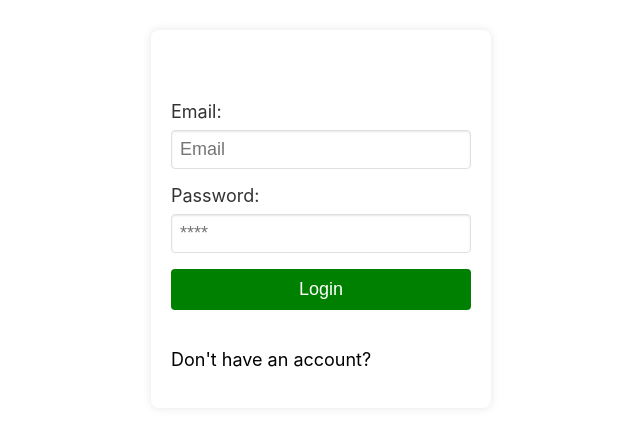
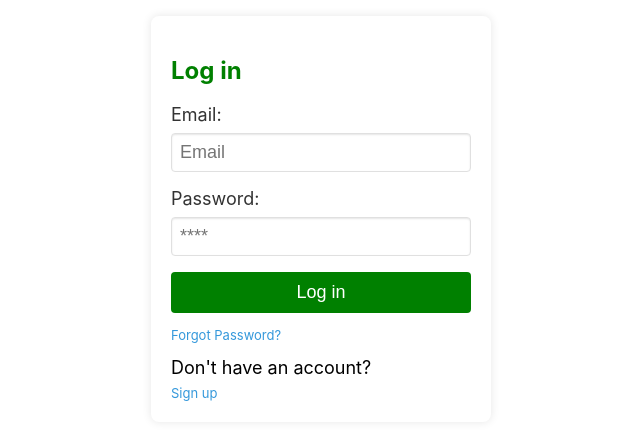
Before and after one commit to ambersanti1/TreeFund, a React (Create React App) app in the folder client/: page /login in a window 1280 px wide. Shown: the part 201-640 px from the top of the page, without its empty margins (319-959 px from the left). Built offline with nearby package versions, Linux system fonts and the light colour scheme.

Commit message:
cool changes

```diff
--- a/client/src/App.css
+++ b/client/src/App.css
@@ -10,7 +10,7 @@
 
 .content-container {
   width: 100%; /* Full width of the element */
-  max-width: 90%;
+  max-width: 95%;
   margin: 0 auto;
   padding: 20px;
   box-sizing: border-box;
--- a/client/src/components/Login.jsx
+++ b/client/src/components/Login.jsx
@@ -47,7 +47,7 @@ const Login = () => {
   return (
     <div className="sign-up-container">
       <form className="sign-up-form" onSubmit={handleSubmit}>
-        <h2>Login</h2>
+        <h2>Log in</h2>
 
         <label htmlFor="email">Email:</label>
         <input
@@ -64,11 +64,24 @@ const Login = () => {
           onChange={(e) => setPassword(e.target.value)}
         />
 
-        <button type="submit">Login</button>
-        <Link to="/forgotPassword">Forgot Password?</Link>
-        <p>
-          Don't have an account? <Link to="/signup">Sign up</Link>
-        </p>
+        <button type="submit">Log in</button>
+
+        <div className="after-button">
+
+          <div className="Forgot">
+            <Link to="/forgotPassword">Forgot Password?</Link>
+          </div>
+
+          <div className="dont">
+            <p> Don't have an account? </p>
+          </div>
+
+          <div className="user">
+            <Link to="/signup"> Sign up </Link>
+          </div>
+
+        </div>
+
       </form>
       <ToastContainer />
     </div>
--- a/client/src/styles/Signup.css
+++ b/client/src/styles/Signup.css
@@ -30,6 +30,11 @@ input {
   outline: none;
   box-shadow: inset 0 1px 2px rgba(0,0,0,0.1);
   transition: ease all  0.6s;
+  color: rgb(10, 65, 138);
+}
+
+input:focus{
+  color: black;
 }
 
 input:hover, input:focus {
@@ -51,3 +56,29 @@ button:hover {
   background-color: #004d00;
   box-shadow: 0 2px 4px rgba(0,0,0,0.2);
 }
+
+.sign-up-form h2{
+  color: green;
+  font-size: x-large;
+}
+
+.Forgot a, .user a {
+  color: #3498db;
+  text-decoration: none;
+  font-size: small;
+}
+
+.Forgot a:hover, .user a:hover {
+  color: #2980b9;
+  text-decoration: underline;
+}
+
+.after-button{
+  margin-top: 10px;
+  transition: ease all 0.6s;
+}
+
+.dont {
+  margin-top: -5px;
+  margin-bottom: -15px;
+}
```
